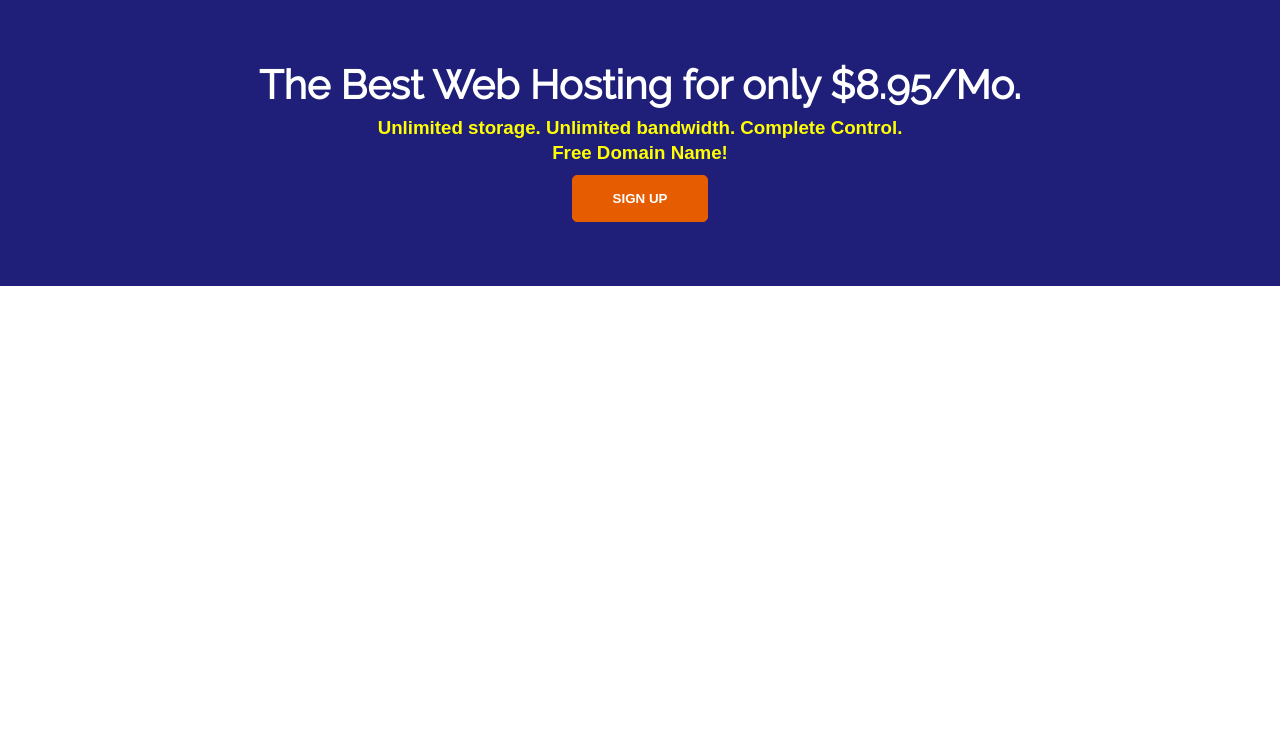
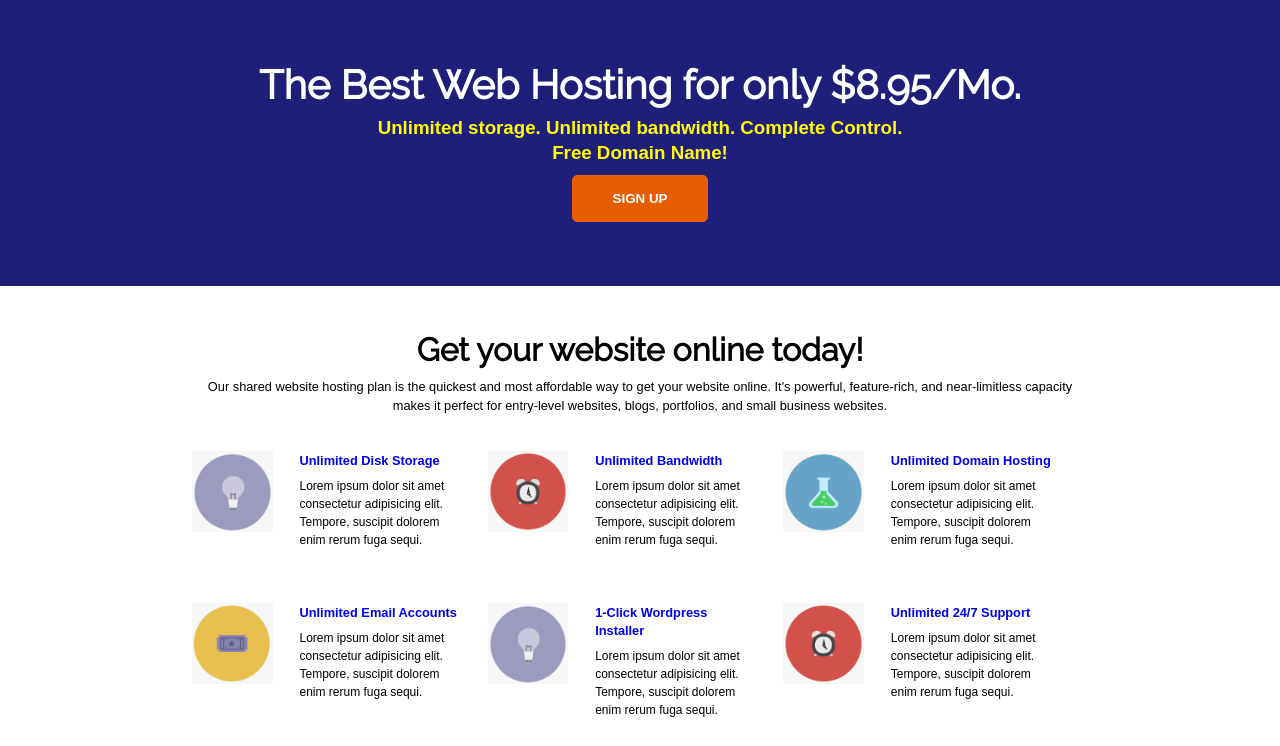
Before and after one commit to ccasey79/Layout-Practice, a plain HTML site: page project_tasks/mock-design1/index.html in a window 1280 px wide. Shown: the part 130-876 px from the top of the page. Before the commit the page ends 800 px from the top, so only its background shows below. Drawn offline with Linux system fonts and the light colour scheme.

Commit message:
mockup design layout desktop done

```diff
--- a/project_tasks/mock-design1/index.html
+++ b/project_tasks/mock-design1/index.html
@@ -37,7 +37,58 @@
     </div>
   </section>
 
+  <!-- Main Content -->
+  <main>
+    <div class="wrapper">
+      <h2>Get your website online today!</h2>
+      <p>Our shared website hosting plan is the quickest and most affordable way to get your website online. It's powerful, feature-rich, and near-limitless capacity makes it perfect for entry-level websites, blogs, portfolios, and small business websites.</p>
 
+      <div id="image-container">
+        <img src="images/icon-1.png" alt="Icon 1" >
+        <ul>
+          <li>
+            <h4><a href="#">Unlimited Disk Storage</a></h4>
+            <p>Lorem ipsum dolor sit amet consectetur adipisicing elit. Tempore, suscipit dolorem enim rerum fuga sequi.</p>
+          </li>
+        </ul>
+        <img src="images/icon-2.png" alt="Icon 2">
+        <ul>
+          <li>
+            <h4><a href="#">Unlimited Bandwidth</a></h4>
+            <p>Lorem ipsum dolor sit amet consectetur adipisicing elit. Tempore, suscipit dolorem enim rerum fuga sequi.</p>
+          </li>
+        </ul>
+        <img src="images/icon-3.png" alt="Icon 3" >
+        <ul>
+          <li>
+            <h4><a href="#">Unlimited Domain Hosting</a></h4>
+            <p>Lorem ipsum dolor sit amet consectetur adipisicing elit. Tempore, suscipit dolorem enim rerum fuga sequi.</p>
+          </li>
+        </ul>
+        <img src="images/icon-4.png" alt="Icon 4" >
+        <ul>
+          <li>
+            <h4><a href="#">Unlimited Email Accounts</a></h4>
+            <p>Lorem ipsum dolor sit amet consectetur adipisicing elit. Tempore, suscipit dolorem enim rerum fuga sequi.</p>
+          </li>
+        </ul>
+        <ul>
+        <img src="images/icon-1.png" alt="Icon 5" >
+          <li>
+            <h4><a href="#">1-Click Wordpress Installer </a></h4>
+            <p>Lorem ipsum dolor sit amet consectetur adipisicing elit. Tempore, suscipit dolorem enim rerum fuga sequi.</p>
+          </li>
+        </ul>
+        <ul>
+        <img src="images/icon-2.png" alt="Icon 6" >
+          <li>
+            <h4><a href="#">Unlimited 24/7 Support</a></h4>
+            <p>Lorem ipsum dolor sit amet consectetur adipisicing elit. Tempore, suscipit dolorem enim rerum fuga sequi.</p>
+          </li>
+        </ul>
+      </div>
 
+    </div>
+  </main>
 </body>
 </html>
--- a/project_tasks/mock-design1/style.css
+++ b/project_tasks/mock-design1/style.css
@@ -105,3 +105,52 @@ nav button a {
   text-transform: uppercase;
   font-weight: 700;
 }
+
+/* Main Content */
+
+main h2 {
+  text-align: center;
+  margin-top: 5%;
+  margin-bottom: 1%;
+  font-family: 'Raleway', sans-serif;
+  font-size: 2rem;
+}
+
+main p {
+  text-align: center;
+  line-height: 1.5;
+  font-size: 0.8rem;
+}
+
+#image-container {
+  background: #cccccc;
+  margin-top: 1%;
+}
+
+#image-container img {
+  float: left;
+  width: 9%;
+  margin-top: 3%;
+}
+
+#image-container li {
+  float: left;
+  width: 18%;
+  list-style-type: none;
+  padding: 3%;
+}
+
+#image-container li a {
+  text-decoration: none;
+  font-size: 0.8rem;
+}
+
+#image-container li h4 {
+  text-align: left;
+  margin-bottom: 5%;
+}
+
+#image-container li p {
+  text-align: left;
+  font-size: 0.75rem;
+}
```
Also changed, not shown: project_tasks/mock-design1/images/icon-1.png (added), project_tasks/mock-design1/images/icon-2.png (added), project_tasks/mock-design1/images/icon-3.png (added), project_tasks/mock-design1/images/icon-4.png (added).
